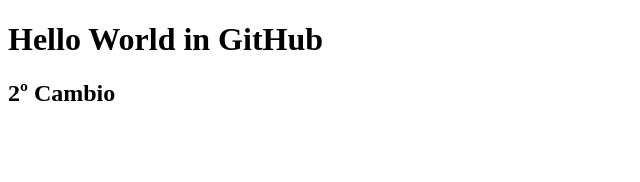
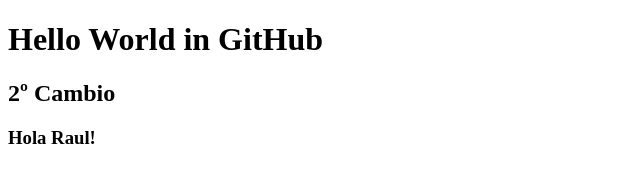
Before and after one commit to TallerControlVersiones/ClaseDemo, a plain HTML site: page index.html in a window 1280 px wide. Shown: the whole page, without its empty margins (0-640 px from the left). Drawn offline with Linux system fonts and the light colour scheme.

Commit message:
Te dejé un saludo

```diff
--- a/index.html
+++ b/index.html
@@ -6,5 +6,6 @@
 <body>
 <h1>Hello World in GitHub</h1>
 <h2>2º Cambio</h2>
+<h3>Hola Raul!<h3>
 </body>
 </html>
```
